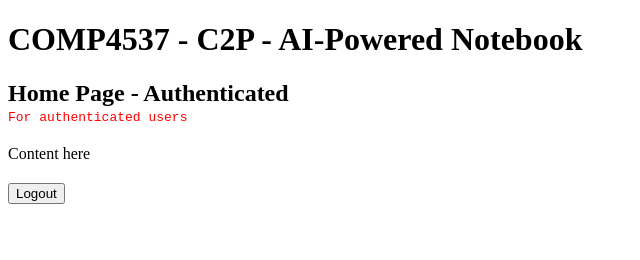
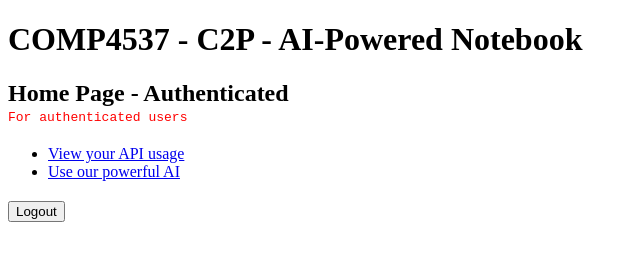
Before and after one commit to andyhplau/comp4537_c2p_FrontEnd, a website: page views/home.html in a window 1280 px wide. Shown: the whole page, without its empty margins (0-640 px from the left). Drawn offline with Linux system fonts and the light colour scheme.

Commit message:
added a tags to homepage

```diff
--- a/views/home.html
+++ b/views/home.html
@@ -1,25 +1,24 @@
 <!DOCTYPE html>
 <html lang="en">
-
-
   <head>
-    <meta charset="UTF-8">
-    <meta name="viewport" content="width=device-width, initial-scale=1.0">
+    <meta charset="UTF-8" />
+    <meta name="viewport" content="width=device-width, initial-scale=1.0" />
     <title>Document</title>
     <link rel="stylesheet" href="/styles/style.css" />
   </head>
 
   <body>
-
-
     <div id="home-content">
       <header class="add-margin-bottom-20">
         <h1>COMP4537 - C2P - AI-Powered Notebook</h1>
         <h2 class="remove-margin-bottom">Home Page - Authenticated</h2>
-            <code style="color:red;">For authenticated users</code>
+        <code style="color: red">For authenticated users</code>
       </header>
       <main class="add-margin-bottom-20">
-            Content here
+        <ul>
+          <li><a href="/user">View your API usage</a></li>
+          <li><a href="/ai">Use our powerful AI</a></li>
+        </ul>
       </main>
       <form action="/logout" method="POST">
         <button type="submit">Logout</button>
@@ -28,5 +27,4 @@
 
     <script src="/js/utils.js"></script>
   </body>
-
 </html>
```
Lines whose indentation alone changed are shown as unchanged.
